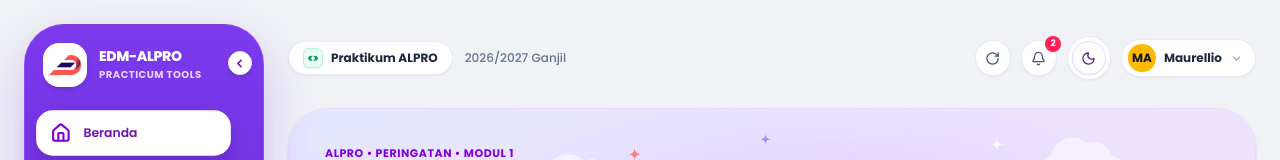
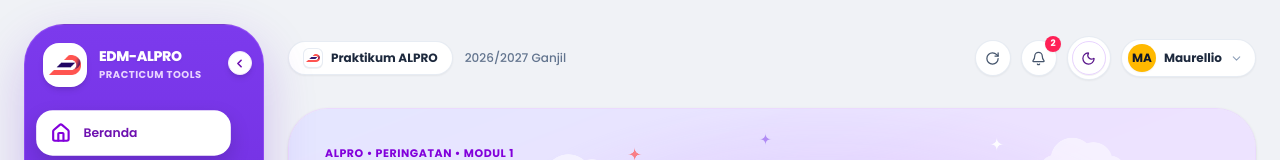
Before and after one commit to MaurellioChristopher/alpropraktikum, a Next.js app: page /dashboard/assistant in a window 1280 px wide. Shown: the top 160 px of the page. Built offline with nearby package versions, Linux system fonts and the light colour scheme.

Commit message:
fix: replace header subject code icon with official EDM Laboratory logo

```diff
--- a/src/components/aureo/dashboard-header.tsx
+++ b/src/components/aureo/dashboard-header.tsx
@@ -75,8 +75,15 @@ export function DashboardHeader({
         </button>
 
         <div className="inline-flex items-center gap-2 px-3.5 py-1.5 rounded-full bg-white dark:bg-[#120824] border border-slate-200/80 dark:border-purple-900/40 shadow-xs shrink-0">
-          <div className="w-5 h-5 rounded-md bg-emerald-50 dark:bg-emerald-950/60 border border-emerald-200/80 dark:border-emerald-800/60 flex items-center justify-center text-emerald-600 dark:text-emerald-400 font-mono font-black text-[11px] shadow-2xs">
-            &lt;&gt;
+          <div className="w-5 h-5 rounded-md bg-white dark:bg-purple-950/50 border border-slate-200/80 dark:border-purple-800/60 flex items-center justify-center p-0.5 shadow-2xs shrink-0">
+            <Image
+              src="/images/edm-ribbon-logo.png"
+              alt="EDM Logo"
+              width={16}
+              height={16}
+              className="w-full h-full object-contain"
+              priority
+            />
           </div>
           <span className="text-xs font-bold text-slate-800 dark:text-white">
             Praktikum ALPRO
```
